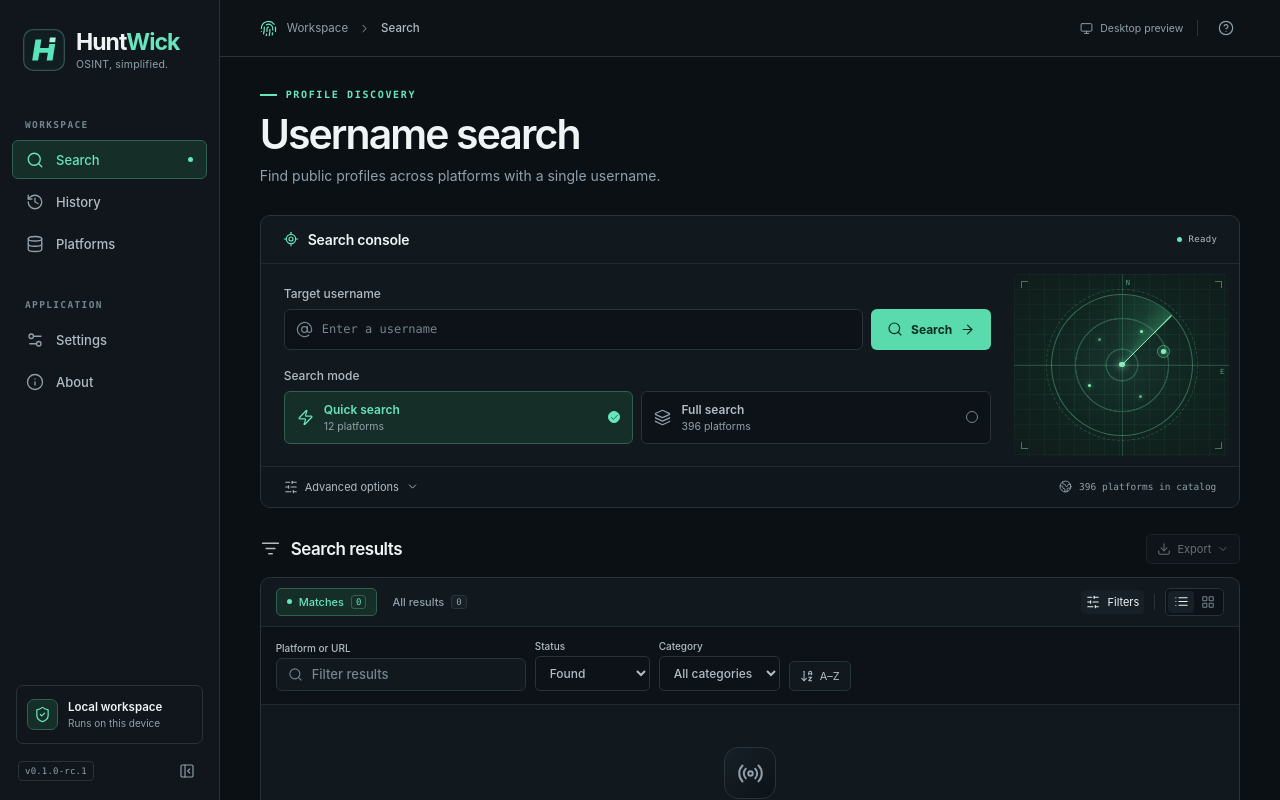
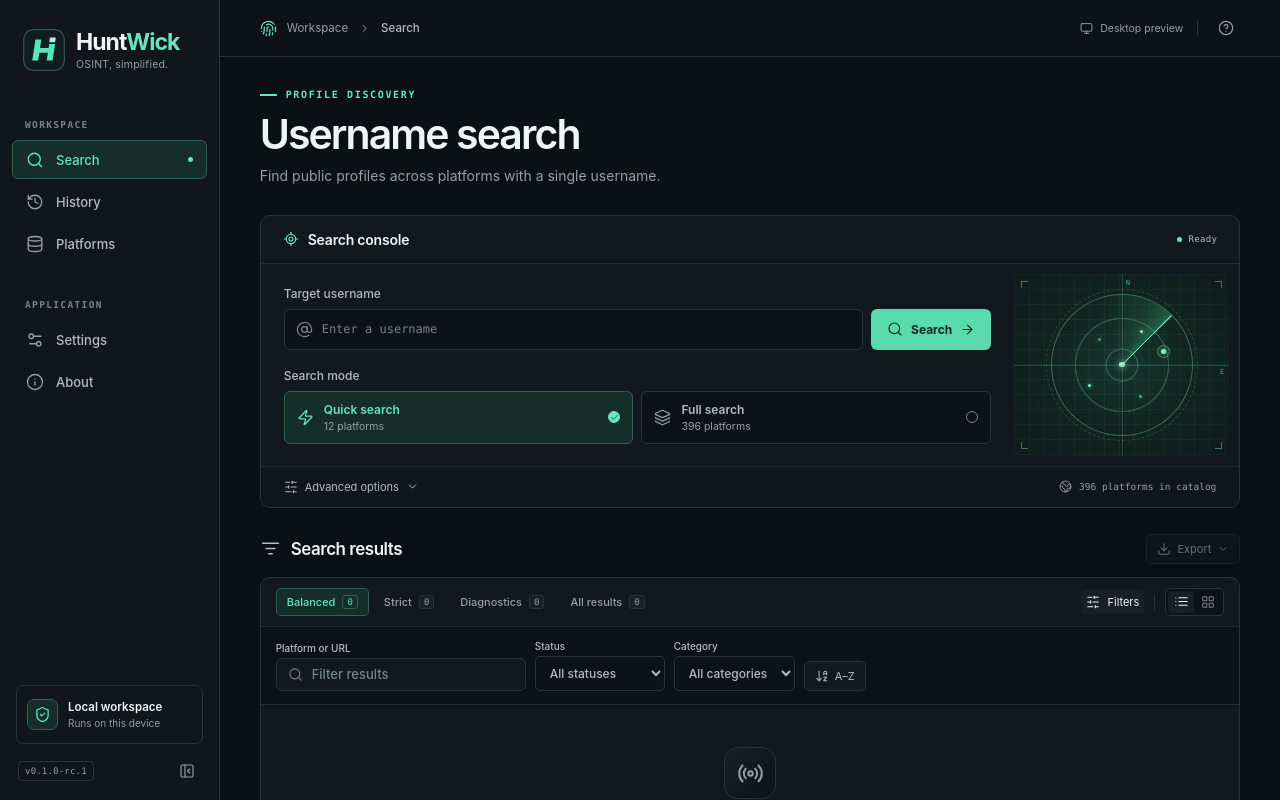
Before and after one commit to ish4ra/HuntWick, a React (Vite) app: page / in a window 1280 px wide. Both pictures are taken after a click on the button "Filters". Shown: the top 800 px of the page. Built offline with nearby package versions, Linux system fonts and the light colour scheme.

Commit message:
Separate verified leads and exact search outcomes across results, history and exports

```diff
--- a/src/model.ts
+++ b/src/model.ts
@@ -1,5 +1,5 @@
 export type Mode = 'quick' | 'full'
-export type Status = 'found' | 'not_found' | 'inconclusive' | 'timed_out' | 'blocked' | 'cancelled' | 'error'
+export type Status = 'found' | 'possible' | 'not_found' | 'inconclusive' | 'timed_out' | 'blocked' | 'cancelled' | 'error'
 export type Phase = 'running' | 'cancelling' | 'complete' | 'cancelled' | 'error'
 export type ExportFormat = 'csv' | 'json' | 'html'
 
@@ -14,12 +14,14 @@ export interface Catalog {
   databaseVersion: string
   updatedAt: string
   sites: Site[]
+  unavailable?: { name: string; reason: string }[]
 }
 export interface Result {
   platform: string
   url: string
   category: string
   status: Status
+  reason?: string
   message: string
 }
 export interface Run {
@@ -45,7 +47,28 @@ export interface Settings {
   disabledSites: string[]
 }
 
-const statuses: ReadonlySet<string> = new Set<Status>(['found', 'not_found', 'inconclusive', 'timed_out', 'blocked', 'cancelled', 'error'])
+export const statusLabels: Record<Status, string> = {
+  found: 'Verified Match', possible: 'Possible Match', not_found: 'Not found', blocked: 'Blocked',
+  timed_out: 'Timed out', inconclusive: 'Inconclusive', error: 'Error', cancelled: 'Cancelled',
+}
+const statuses: ReadonlySet<string> = new Set(Object.keys(statusLabels))
+export type ResultView = 'balanced' | 'strict' | 'diagnostics' | 'all'
+
+export function countStatuses(rows: Result[]): Record<Status, number> {
+  const counts = { found: 0, possible: 0, not_found: 0, blocked: 0, timed_out: 0, inconclusive: 0, error: 0, cancelled: 0 }
+  for (const row of rows) counts[row.status]++
+  return counts
+}
+export function visibleIn(status: Status, view: ResultView) {
+  const match = status === 'found' || status === 'possible'
+  if (view === 'balanced') return match
+  if (view === 'strict') return status === 'found'
+  if (view === 'diagnostics') return !match
+  return true
+}
+export function matchLinks(rows: Result[], level: 'found' | 'possible'): string {
+  return [...new Set(rows.filter(row => row.status === level).map(row => safeUrl(row.url)).filter(Boolean))].join('\n')
+}
 export const historyLimit = 20
 
 function record(value: unknown): value is Record<string, unknown> {
@@ -89,7 +112,17 @@ export function parseCatalog(value: unknown): Catalog {
     seen.add(s.name)
     return { name: s.name, category: s.category, quick: s.quick, url: safeUrl(s.url) }
   })
-  return { version: value.version, databaseVersion: value.databaseVersion, updatedAt: value.updatedAt, sites }
+  const catalog: Catalog = { version: value.version, databaseVersion: value.databaseVersion, updatedAt: value.updatedAt, sites }
+  if (value.unavailable === undefined) return catalog
+  if (!Array.isArray(value.unavailable)) throw new Error('The unavailable platform list is invalid.')
+  catalog.unavailable = value.unavailable.map((entry: unknown) => {
+    if (!record(entry) || !shortString(entry.name) || !shortString(entry.reason) || seen.has(entry.name)) {
+      throw new Error('The engine returned an invalid unavailable platform.')
+    }
+    seen.add(entry.name)
+    return { name: entry.name, reason: entry.reason }
+  })
+  return catalog
 }
 
 export function selectSites(catalog: Catalog, mode: Mode, disabled: string[], selected?: string[]): Site[] {
@@ -130,6 +163,7 @@ export function applyEvent(run: Run, event: unknown, catalog: Catalog, now: stri
     const site = catalog.sites.find(s => s.name === platform)
     if (!site) return run
     const result: Result = { platform, url: safeUrl(event.url), status: event.status, category: site.category,
+      ...(shortString(event.reason) ? { reason: event.reason } : {}),
       message: typeof event.message === 'string' ? event.message.slice(0, 2048) : '' }
     return { ...run, results: [...run.results, result], checked: run.checked + (result.status === 'cancelled' ? 0 : 1) }
   }
@@ -171,9 +205,10 @@ function parseSavedRun(value: unknown): Run | null {
   const results: Result[] = []
   for (const row of value.results) {
     if (!record(row) || !shortString(row.platform) || !remaining.delete(row.platform) ||
-      !shortString(row.category) || !validStatus(row.status) || typeof row.message !== 'string') return null
+      !shortString(row.category) || !validStatus(row.status) || (row.message !== undefined && typeof row.message !== 'string')) return null
     results.push({ platform: row.platform, category: row.category, status: row.status,
-      url: safeUrl(row.url), message: row.message.slice(0, 2048) })
+      ...(shortString(row.reason) ? { reason: row.reason } : {}),
+      url: safeUrl(row.url), message: typeof row.message === 'string' ? row.message.slice(0, 2048) : '' })
   }
   // Older saved reports predate the explicit count. Unreported rows have no URL.
   const checked = typeof value.checked === 'number' && Number.isInteger(value.checked) &&
@@ -203,18 +238,20 @@ function htmlText(value: string): string {
 }
 
 export function formatExport(run: Run, format: ExportFormat): string {
-  if (format === 'json') return JSON.stringify(run, null, 2) + '\n'
+  if (format === 'json') return JSON.stringify({ ...run, statusLabels, counts: countStatuses(run.results) }, null, 2) + '\n'
   const columns = ['Username', 'Platform', 'Category', 'Status', 'Profile URL', 'Message']
-  const rows = run.results.map(r => [run.username, r.platform, r.category, r.status, safeUrl(r.url), r.message])
   if (format === 'csv') {
-    const records = [[...columns, 'Search started (UTC)'], ...rows.map(row => [...row, run.startedAt])]
+    const records = [[...columns, 'Search started (UTC)', 'Result label', 'Reason'],
+      ...run.results.map(r => [run.username, r.platform, r.category, r.status, safeUrl(r.url), r.message,
+        run.startedAt, statusLabels[r.status], r.reason ?? ''])]
     return records.map(row => row.map(csvCell).join(',')).join('\r\n') + '\r\n'
   }
-  const header = columns.map(s => '<th scope="col">' + s + '</th>').join('')
-  const body = rows.map(row => '<tr>' + row.map(s => '<td>' + htmlText(s) + '</td>').join('') + '</tr>').join('\n')
+  const header = [...columns, 'Reason'].map(s => '<th scope="col">' + s + '</th>').join('')
+  const body = run.results.map(r => [run.username, r.platform, r.category, statusLabels[r.status], safeUrl(r.url), r.message, r.reason ?? ''])
+    .map(row => '<tr>' + row.map(s => '<td>' + htmlText(s) + '</td>').join('') + '</tr>').join('\n')
   return '<!doctype html><html lang="en"><head><meta charset="utf-8"><meta name="viewport" content="width=device-width,initial-scale=1">' +
     '<title>HuntWick search report</title><style>body{font:1rem system-ui;margin:2rem;color:#18212b}table{border-collapse:collapse}td,th{padding:.5rem;border:1px solid #ccd1d5;text-align:left;overflow-wrap:anywhere}</style></head><body>' +
     '<h1>HuntWick search report</h1><p>Username: ' + htmlText(run.username) + '</p><p>Started: ' + htmlText(run.startedAt) +
-    ' · Status: ' + htmlText(run.phase) + ' · Results: ' + rows.length + ' / ' + run.sites.length +
+    ' · Status: ' + htmlText(run.phase) + ' · Results: ' + run.results.length + ' / ' + run.sites.length +
     '</p><table><thead><tr>' + header + '</tr></thead><tbody>' + body + '</tbody></table></body></html>\n'
 }
--- a/src/styles.css
+++ b/src/styles.css
@@ -194,7 +194,7 @@ progress { appearance: none; -webkit-appearance: none; width: 100%; height: 4px;
 progress::-webkit-progress-bar { background: var(--line); }
 progress::-webkit-progress-value { background: var(--accent); }
 progress::-moz-progress-bar { background: var(--accent); }
-.stats { display: grid; grid-template-columns: repeat(5, 1fr); gap: 10px; }
+.stats { display: grid; grid-template-columns: repeat(4, 1fr); gap: 10px; }
 .stats > div + div { border-left: 1px solid var(--sub-line); padding-left: 10px; }
 .stats dt { color: var(--muted); font-size: 10px; }
 .stats dd { margin-top: 3px; font: 16px var(--mono); }
@@ -374,3 +374,13 @@ tr:last-child td { border-bottom: 0; }
 }
 .clear-confirm { border-top: 1px solid var(--sub-line); padding: 14px 20px; font-size: 12px; color: var(--warn); line-height: 1.5; }
 .clear-confirm .actions { margin-top: 9px; }
+
+.result-area .section-heading, .result-area .section-heading > .actions, .result-area .filter-tabs, .results-toolbar { flex-wrap: wrap; }
+.result-area .section-heading > .actions { row-gap: 6px; }
+.progress-caption { display: flex; justify-content: space-between; gap: 8px; margin-top: 12px; font-size: 11px; color: var(--muted); }
+.progress-caption + progress { margin: 7px 0 13px; }
+.stats > div:nth-child(4n + 1) { border-left: 0; padding-left: 0; }
+.result-status.status-possible { color: var(--warn); }
+.result-status.status-possible i { background: var(--warn); }
+.view-description { margin: 0; padding: 8px 15px; color: var(--muted); font-size: 11px; border-bottom: 1px solid var(--sub-line); }
+.exclusion-reason { display: block; margin-top: 3px; font-size: 11px; color: var(--muted); }
--- a/src/ui/LibraryPages.tsx
+++ b/src/ui/LibraryPages.tsx
@@ -120,7 +120,7 @@ export function HistoryPage({ ws, navigate }: { ws: Workspace; navigate: (page:
                   <small>{dateTime(run.startedAt)}</small>
                 </div>
                 <span className="history-phase">{phases[run.phase]}</span>
-                <span>{run.results.filter((r) => r.status === 'found').length} matches</span>
+                <span>{run.results.filter(r => r.status === 'found').length} verified · {run.results.filter(r => r.status === 'possible').length} possible</span>
                 <button
                   className="quiet small"
                   disabled={isActive(ws.run)}
@@ -156,15 +156,21 @@ export function PlatformsPage({ ws }: { ws: Workspace }) {
   const sites = ws.catalog?.sites ?? []
   const categories = [...new Set(sites.map((s) => s.category))].sort()
   const disabled = useMemo(() => new Set(ws.settings.disabledSites), [ws.settings.disabledSites])
-  const filtered = sites
+  const unavailable = ws.catalog?.unavailable ?? []
+  const directory = [
+    ...sites.map(site => ({ ...site, reason: '' })),
+    ...unavailable.map(entry => ({ ...entry, category: '', quick: false })),
+  ]
+  const filtered = directory
     .filter(
       (s) =>
         s.name.toLowerCase().includes(query.trim().toLowerCase()) &&
         (!category || s.category === category) &&
         (scope === 'all' ||
           (scope === 'quick' && s.quick) ||
-          (scope === 'enabled' && !disabled.has(s.name)) ||
-          (scope === 'disabled' && disabled.has(s.name))),
+          (scope === 'enabled' && !s.reason && !disabled.has(s.name)) ||
+          (scope === 'unavailable' && !!s.reason) ||
+          (scope === 'disabled' && !s.reason && disabled.has(s.name))),
     )
     .sort((a, b) => a.name.localeCompare(b.name))
   const pages = Math.max(1, Math.ceil(filtered.length / 20))
@@ -185,7 +191,7 @@ export function PlatformsPage({ ws }: { ws: Workspace }) {
       />
       <div className="library-stats">
         {[
-          { label: 'Catalog platforms', value: sites.length, Icon: Database },
+          { label: 'Available platforms', value: sites.length, Icon: Database },
           { label: 'Enabled platforms', value: enabled, Icon: Layers3 },
           {
             label: 'Quick search platforms',
@@ -244,6 +250,7 @@ export function PlatformsPage({ ws }: { ws: Workspace }) {
             <option value="all">All platforms</option>
             <option value="enabled">Enabled</option>
             <option value="disabled">Disabled</option>
+            <option value="unavailable">Unavailable ({unavailable.length})</option>
             <option value="quick">Quick search</option>
           </select>
         </div>
@@ -272,6 +279,7 @@ export function PlatformsPage({ ws }: { ws: Workspace }) {
                   {filtered.slice(page * 20, (page + 1) * 20).map((s) => (
                     <tr key={s.name}>
                       <td className="strong">{s.name}</td>
+                      {s.reason ? <td colSpan={3}><strong>Unavailable</strong><small className="exclusion-reason">{s.reason}</small></td> : <>
                       <td>{s.category}</td>
                       <td>
                         {s.quick ? (
@@ -289,6 +297,7 @@ export function PlatformsPage({ ws }: { ws: Workspace }) {
                           onChange={() => toggle(s.name)}
                         />
                       </td>
+                      </>}
                     </tr>
                   ))}
                 </tbody>
--- a/src/ui/Results.tsx
+++ b/src/ui/Results.tsx
@@ -23,7 +23,7 @@ import {
   useElapsed,
   type Workspace,
 } from './common'
-import type { Result, Status } from '../model'
+import { countStatuses, matchLinks, visibleIn, type Result, type ResultView, type Status } from '../model'
 
 function ProfileLink({ row, ws }: { row: Result; ws: Workspace }) {
   if (!row.url) return <span className="muted">Unavailable</span>
@@ -37,6 +37,12 @@ function ProfileLink({ row, ws }: { row: Result; ws: Workspace }) {
     </span>
   )
 }
+function Evidence({ row }: { row: Result }) {
+  return <>
+    {row.message && <small className="row-detail">{row.message}</small>}
+    {row.reason && row.reason !== row.message && <small className="row-detail">{row.reason}</small>}
+  </>
+}
 function StatusPill({ status }: { status: Status }) {
   return (
     <span className={'result-status status-' + status}>
@@ -48,7 +54,8 @@ function StatusPill({ status }: { status: Status }) {
 export default function Results({ ws }: { ws: Workspace }) {
   const { run } = ws
   const [layout, setLayout] = useState<'table' | 'cards'>('table')
-  const [filter, setFilter] = useState<Status | 'all'>('found')
+  const [view, setView] = useState<ResultView>('balanced')
+  const [filter, setFilter] = useState<Status | 'all'>('all')
   const [category, setCategory] = useState('')
   const [query, setQuery] = useState('')
   const [filtersOpen, setFiltersOpen] = useState(false)
@@ -57,26 +64,26 @@ export default function Results({ ws }: { ws: Workspace }) {
   const elapsed = useElapsed(run)
   const active = isActive(run)
   const rows = run?.results ?? []
-  const found = rows.filter((r) => r.status === 'found').length
-  const matchLinks = [...new Set(rows.filter((r) => r.status === 'found' && r.url).map((r) => r.url))].join(
-    '\n',
-  )
-  const missing = rows.filter((r) => r.status === 'not_found').length
-  const uncertain = rows.filter(
-    (r) => r.status !== 'found' && r.status !== 'not_found' && r.status !== 'cancelled',
-  ).length
+  const counts = countStatuses(rows)
+  const matches = counts.found + counts.possible
+  const views: { key: ResultView; label: string; count: number; hint: string }[] = [
+    { key: 'balanced', label: 'Balanced', count: matches, hint: 'Verified and possible matches' },
+    { key: 'strict', label: 'Strict', count: counts.found, hint: 'Verified matches only' },
+    { key: 'diagnostics', label: 'Diagnostics', count: rows.length - matches, hint: 'Non-match statuses and check failures' },
+    { key: 'all', label: 'All results', count: rows.length, hint: 'Every platform result' },
+  ]
   const checked = run?.checked ?? 0
   const filtered = useMemo(
     () =>
       (run?.results ?? [])
         .filter(
           (r) =>
-            (filter === 'all' || r.status === filter) &&
+            visibleIn(r.status, view) && (filter === 'all' || r.status === filter) &&
             (!category || r.category === category) &&
             (r.platform + ' ' + r.url).toLowerCase().includes(query.trim().toLowerCase()),
         )
         .sort((a, b) => a.platform.localeCompare(b.platform) * (ascending ? 1 : -1)),
-    [run?.results, filter, category, query, ascending],
+    [run?.results, view, filter, category, query, ascending],
   )
   const categories = [...new Set(rows.map((row) => row.category))].sort()
   return (
@@ -93,7 +100,10 @@ export default function Results({ ws }: { ws: Workspace }) {
               {active ? <Busy /> : <CircleCheck size={14} />} {phases[run.phase]}
             </span>
           )}
-          {run && <CopyLink url={matchLinks} bulk />}
+          {run && <>
+            <CopyLink url={matchLinks(rows, 'found')} action="Copy verified links" />
+            <CopyLink url={matchLinks(rows, 'possible')} action="Copy possible links" />
+          </>}
           <div className="menu-anchor">
             <button
               className="quiet small"
@@ -135,18 +145,16 @@ export default function Results({ ws }: { ws: Workspace }) {
               </span>
               <span className="mono">{elapsed} elapsed</span>
             </div>
-            <progress aria-label="Search progress" max={Math.max(1, run.sites.length)} value={checked} />
+            <div className="progress-caption">
+              <span>{checked} checked of {run.sites.length} selected</span>
+              <span>{run.sites.length - rows.length} pending</span>
+            </div>
+            <progress aria-label="Selected platforms with an outcome" max={Math.max(1, run.sites.length)} value={rows.length} />
             <dl className="stats">
-              {[
-                ['Total', run.sites.length],
-                ['Checked', checked],
-                ['Found', found],
-                ['Not found', missing],
-                ['Inconclusive', uncertain],
-              ].map(([name, value]) => (
-                <div key={name}>
-                  <dt>{name}</dt>
-                  <dd>{value}</dd>
+              {(Object.keys(statuses) as Status[]).map(status => (
+                <div key={status}>
+                  <dt>{statuses[status]}</dt>
+                  <dd>{counts[status]}</dd>
                 </div>
               ))}
             </dl>
@@ -158,22 +166,14 @@ export default function Results({ ws }: { ws: Workspace }) {
           </div>
         )}
         <div className="results-toolbar">
-          <div className="filter-tabs">
-            <button
-              className={filter === 'found' ? 'chosen' : ''}
-              aria-pressed={filter === 'found'}
-              onClick={() => setFilter('found')}
-            >
-              <span className="tiny-dot" />
-              Matches <b>{found}</b>
-            </button>
-            <button
-              className={filter === 'all' ? 'chosen' : ''}
-              aria-pressed={filter === 'all'}
-              onClick={() => setFilter('all')}
-            >
-              All results <b>{rows.length}</b>
-            </button>
+          <div className="filter-tabs" role="group" aria-label="Result view">
+            {views.map(option => (
+              <button key={option.key} className={view === option.key ? 'chosen' : ''}
+                title={option.hint} aria-pressed={view === option.key}
+                onClick={() => { setView(option.key); setFilter('all') }}>
+                {option.label} <b>{option.count}</b>
+              </button>
+            ))}
           </div>
           <div className="actions toolbar-actions">
             <button
@@ -206,6 +206,7 @@ export default function Results({ ws }: { ws: Workspace }) {
             </div>
           </div>
         </div>
+        {run && <p className="view-description">{views.find(option => option.key === view)?.hint}</p>}
         {filtersOpen && (
           <div className="filters">
             <label>
@@ -224,7 +225,7 @@ export default function Results({ ws }: { ws: Workspace }) {
               <select
                 aria-label="Status"
                 value={filter}
-                onChange={(e) => setFilter(e.target.value as typeof filter)}
+                onChange={(e) => { setView('all'); setFilter(e.target.value as typeof filter) }}
               >
                 <option value="all">All statuses</option>
                 {Object.entries(statuses).map(([k, v]) => (
@@ -278,7 +279,7 @@ export default function Results({ ws }: { ws: Workspace }) {
                   <span>{row.category}</span>
                 </div>
                 <ProfileLink row={row} ws={ws} />
-                {row.message && <small>{row.message}</small>}
+                <Evidence row={row} />
               </article>
             ))}
           </div>
@@ -311,7 +312,7 @@ export default function Results({ ws }: { ws: Workspace }) {
                     </td>
                     <td title={row.message}>
                       <StatusPill status={row.status} />
-                      {row.message && <small className="row-detail">{row.message}</small>}
+                      <Evidence row={row} />
                     </td>
                     <td>{row.category}</td>
                     <td>
--- a/src/ui/common.tsx
+++ b/src/ui/common.tsx
@@ -1,20 +1,12 @@
 import { useEffect, useRef, useState, type ReactNode } from 'react'
 import { Check, Copy, LoaderCircle } from 'lucide-react'
 import { useHuntWick } from '../useHuntWick'
-import { activeRun, type Run, type Status } from '../model'
+import { activeRun, type Run } from '../model'
+export { statusLabels as statuses } from '../model'
 
 export type Workspace = ReturnType<typeof useHuntWick>
 export type Page = 'Search' | 'History' | 'Platforms' | 'Settings' | 'About'
 export const version = '0.1.0-rc.1'
-export const statuses: Record<Status, string> = {
-  found: 'Found',
-  not_found: 'Not found',
-  inconclusive: 'Inconclusive',
-  timed_out: 'Timed out',
-  blocked: 'Blocked',
-  cancelled: 'Cancelled',
-  error: 'Error',
-}
 export const phases: Record<Run['phase'], string> = {
   running: 'Running',
   cancelling: 'Cancelling',
@@ -61,7 +53,7 @@ async function copyText(text: string) {
     if (previous instanceof HTMLElement) previous.focus()
   }
 }
-export function CopyLink({ url, bulk = false }: { url: string; bulk?: boolean }) {
+export function CopyLink({ url, action }: { url: string; action?: string }) {
   const [status, setStatus] = useState<'idle' | 'copied' | 'error'>('idle')
   const timer = useRef<number | undefined>(undefined)
   useEffect(() => () => window.clearTimeout(timer.current), [])
@@ -75,18 +67,18 @@ export function CopyLink({ url, bulk = false }: { url: string; bulk?: boolean })
     window.clearTimeout(timer.current)
     timer.current = window.setTimeout(() => setStatus('idle'), 2200)
   }
-  const label = bulk ? 'Copy all matching profile links' : 'Copy profile link'
+  const label = action ?? 'Copy profile link'
   return (
     <span className="copy-wrap">
       <button
-        className={bulk ? 'quiet small' : 'icon-button'}
+        className={action ? 'quiet small' : 'icon-button'}
         title={label}
         aria-label={label}
         disabled={!url}
         onClick={copy}
       >
         {status === 'copied' ? <Check size={15} /> : <Copy size={15} />}
-        {bulk && <span>Copy matches</span>}
+        {action && <span>{action}</span>}
       </button>
       {status !== 'idle' && (
         <span className="copy-feedback" role="status">
```
Also changed, not shown: 1 other file (tests, documents, lock files or other folders).
